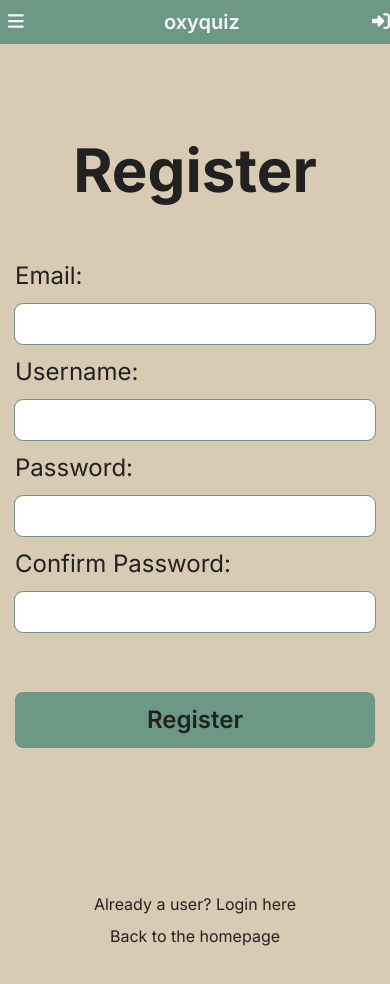
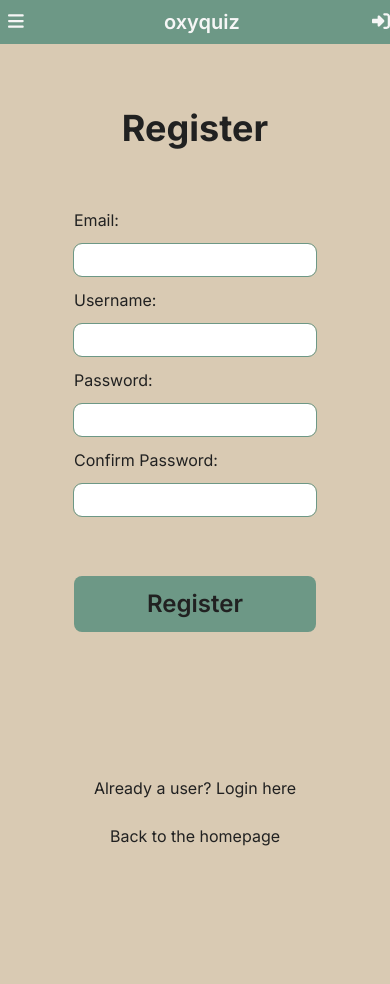
Before and after one commit to OxygenOnline/oxyquiz, a Next.js app in the folder client/: page /register in a window 390 px wide. Shown: the top 984 px of the page. After the commit the page ends 912 px from the top, so only its background shows below. Built offline with nearby package versions, Linux system fonts and the light colour scheme; no server answers.

Commit message:
login and register page adjusted for smaller screens

```diff
--- a/client/app/login/LoginForm.js
+++ b/client/app/login/LoginForm.js
@@ -55,35 +55,35 @@ const LoginForm = () => {
     };
 
     return (
-        <form className="flex flex-col items-center justify-between">
+        <form className='flex flex-col items-center justify-between w-max-full'>
             {error && (
-                <p className="text-red-600 w-full text-center p-3 mb-4">{error}</p>
+                <p className='text-red-600 w-full text-center p-3 mb-4'>{error}</p>
             )}
-            <div className="pb-12 mb-12">
-                <div className="grid lg:mb-0 lg:grid-cols-2 lg:text-left">
-                    <p className="mb-3 text-2xl">Username:</p>
+            <div className='pb-12 mb-12'>
+                <div className='grid lg:mb-0 lg:grid-cols-2 lg:text-left'>
+                    <p className='mb-3 text-l sm:text-2xl'>Username:</p>
                     <input
-                        type="text"
-                        name="username"
+                        type='text'
+                        name='username'
                         value={state.username}
                         onChange={handleChange}
-                        className="mb-3 text-2xl px-2"
+                        className='mb-3 text-l sm:text-2xl px-2'
                         required
                     />
                 </div>
-                <div className="grid lg:mb-0 lg:grid-cols-2 lg:text-left">
-                    <p className="mb-3 text-2xl">Password:</p>
+                <div className='grid lg:mb-0 lg:grid-cols-2 lg:text-left'>
+                    <p className='mb-3 text-l sm:text-2xl'>Password:</p>
                     <input
-                        type="password"
-                        name="password"
+                        type='password'
+                        name='password'
                         value={state.password}
                         onChange={handleChange}
-                        className="mb-3 text-2xl px-2"
+                        className='mb-3 text-l sm:text-2xl px-2'
                         required
                     />
                 </div>
             </div>
-            <button onClick={handleSubmit} className="text-2xl font-semibold px-10 py-3">Login</button>
+            <button onClick={handleSubmit} className='text-2xl font-semibold py-3'>Login</button>
         </form>
 
     );
--- a/client/app/login/page.js
+++ b/client/app/login/page.js
@@ -6,11 +6,11 @@ import LoginForm from './LoginForm';
 const LoginPage = () => {
 
     return (
-        <main className="flex flex-col items-center justify-between p-12">
-            <h1 className="mb-3 text-6xl font-bold p-12">Login</h1>
+        <main className='flex flex-col items-center justify-between p-4 md:p-12'>
+            <h1 className='mb-3 text-4xl sm:text-6xl font-bold py-12'>Login</h1>
             <LoginForm />
-            <div  className='text-center'>
-                <p className="pt-12 pb-2">Not a user? Register <Link href='/register' className='hover:font-semibold'>here</Link></p>
+            <div  className='text-center mb-12'>
+                <p className='mt-12 mb-2'>Not a user? Register <Link href='/register' className='hover:font-semibold'>here</Link></p>
                 <p>Back to the <Link href='/' className='hover:font-semibold'>homepage</Link></p>
             </div>
         </main>
--- a/client/app/register/RegisterForm.js
+++ b/client/app/register/RegisterForm.js
@@ -66,58 +66,58 @@ const RegisterForm = () => {
     };
 
     return (
-        <form className="flex flex-col items-center justify-between">
+        <form className='flex flex-col items-center justify-between w-max-full'>
             {error && (
-                <p className="text-red-600 w-full text-center p-3 mb-4">{error}</p>
+                <p className='text-red-600 w-full text-center p-3 mb-4'>{error}</p>
             )}
-            <div className="pb-12 mb-12">
-                <div className="grid lg:mb-0 lg:grid-cols-2 lg:text-left">
-                    <p className="mb-3 text-2xl">Email:</p>
+            <div className='pb-12 mb-12'>
+                <div className='grid lg:mb-0 lg:grid-cols-2 lg:text-left'>
+                    <p className='mb-3 text-l sm:text-2xl'>Email:</p>
                     <input
-                        type="text"
-                        name="email"
+                        type='text'
+                        name='email'
                         value={state.email}
                         onChange={handleChange}
-                        className="mb-3 text-2xl px-2"
+                        className='mb-3 text-l sm:text-2xl px-2'
                         required
                     />
                 </div>
-                <div className="pb-12">
-                    <div className="grid lg:mb-0 lg:grid-cols-2 lg:text-left">
-                        <p className="mb-3 text-2xl">Username:</p>
+                <div className='pb-12'>
+                    <div className='grid lg:mb-0 lg:grid-cols-2 lg:text-left'>
+                        <p className='mb-3 text-l sm:text-2xl'>Username:</p>
                         <input
-                            type="text"
-                            name="username"
+                            type='text'
+                            name='username'
                             value={state.username}
                             onChange={handleChange}
-                            className="mb-3 text-2xl px-2"
+                            className='mb-3 text-l sm:text-2xl px-2'
                             required
                         />
                     </div>
-                    <div className="grid lg:mb-0 lg:grid-cols-2 lg:text-left">
-                        <p className="mb-3 text-2xl">Password:</p>
+                    <div className='grid lg:mb-0 lg:grid-cols-2 lg:text-left'>
+                        <p className='mb-3 text-l sm:text-2xl'>Password:</p>
                         <input
-                            type="password"
-                            name="password"
+                            type='password'
+                            name='password'
                             value={state.password}
                             onChange={handleChange}
-                            className="mb-3 text-2xl px-2"
+                            className='mb-3 text-l sm:text-2xl px-2'
                             required
                         />
                     </div>
-                    <div className="grid lg:mb-0 lg:grid-cols-2 lg:text-left">
-                        <p className="mb-3 text-2xl">Confirm Password:</p>
+                    <div className='grid lg:mb-0 lg:grid-cols-2 lg:text-left'>
+                        <p className='mb-3 text-l sm:text-2xl'>Confirm Password:</p>
                         <input
-                            type="password"
-                            name="confirmPassword"
+                            type='password'
+                            name='confirmPassword'
                             value={state.confirmPassword}
                             onChange={handleChange}
-                            className="mb-3 text-2xl px-2"
+                            className='mb-3 text-l sm:text-2xl px-2'
                             required
                         />
                     </div>
                 </div>
-                <button onClick={handleSubmit} className="text-2xl font-semibold px-10 py-3">Register</button>
+                <button onClick={handleSubmit} className='text-2xl font-semibold py-3'>Register</button>
             </div>
         </form>
     );
--- a/client/app/register/page.js
+++ b/client/app/register/page.js
@@ -6,11 +6,11 @@ import RegisterForm from './RegisterForm';
 const RegisterPage = () => {
 
     return (
-        <main className="flex flex-col items-center justify-between p-12">
-            <h1 className="mb-3 text-6xl font-bold p-12">Register</h1>
+        <main className='flex flex-col items-center justify-between p-4 md:p-12'>
+            <h1 className='mb-3 text-4xl sm:text-6xl font-bold py-12'>Register</h1>
             <RegisterForm />
-            <div className='text-center'>
-                <p className="pt-12 pb-2">Already a user? Login <Link href='/login' className='hover:font-semibold'>here</Link></p>
+            <div className='text-center mb-12'>
+                <p className='mt-12 mb-6'>Already a user? Login <Link href='/login' className='hover:font-semibold'>here</Link></p>
                 <p>Back to the <Link href='/' className='hover:font-semibold'>homepage</Link></p>
             </div>
         </main>
```
